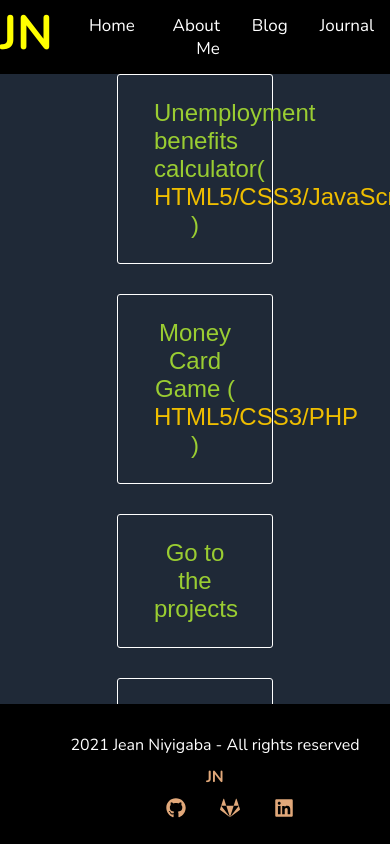
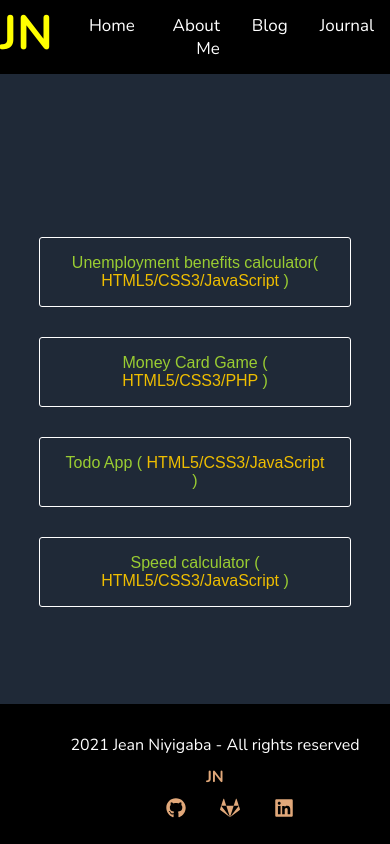
Before and after one commit to Jean198/jean-portfolio-nextjs, a Next.js app: page /jamk in a window 390 px wide. Built offline with nearby package versions, Linux system fonts and the light colour scheme.

Commit message:
added content for the jamk projects

```diff
--- a/components/Footer.js
+++ b/components/Footer.js
@@ -17,12 +17,7 @@ export default function Footer() {
             <a href="" className="footer-icons"><FaGitlab className="text-2xl" /> </a>
             <a href="" className="footer-icons"> <FaLinkedin className="text-2xl" /></a>
             </p>
-
-
         </div>
-
-
-
     </div>
   )
 }
--- a/components/NavBar.js
+++ b/components/NavBar.js
@@ -29,7 +29,7 @@ export default function NavBar() {
                             </Link>
 
                             <Link href="/blog" className="links">
-                                <a className="navbar-links links" target="blank">Blog</a>
+                                <a className="navbar-links links">Blog</a>
                             </Link>
 
                             <Link href="https://jeans-journal.herokuapp.com/" className="links">
@@ -37,27 +37,7 @@ export default function NavBar() {
                             </Link>
 
                         </div>
-
-
-
-
-
-
-
-
-
                 </div>
-
-
-
-
-
-
-
-
-
-
-
 
     )
 }
--- a/components/ProjectsSection.js
+++ b/components/ProjectsSection.js
@@ -107,10 +107,6 @@ export default function Projects() {
           </p>
         </div>
 
-
-
-
-
     </div>
   )
 }
--- a/components/WelcomeSection.js
+++ b/components/WelcomeSection.js
@@ -22,11 +22,7 @@ export default function WelcomeSection() {
                 if you are interrested in working together.
             </p>
 
-
-
-
         </div>
-
 
     </div>
 
--- a/pages/jamk.js
+++ b/pages/jamk.js
@@ -11,17 +11,12 @@ export default function blog() {
                 <a href="https://student.labranet.jamk.fi/~AB5120/jado-niyigaba-1986-web-palvelinohjelmointi/harjoitus3/harjoitus3_3/game_page.php" className="jamk-link">
                   <button className="jamk-project">Money Card Game ( <span className="frameworks"> HTML5/CSS3/PHP </span>)</button>
                 </a>
-                <a className="jamk-link">
-                  <button className="jamk-project">Go to the projects</button>
+                <a href="https://jean198.github.io/To-Do-list/" className="jamk-link">
+                  <button className="jamk-project">Todo App ( <span className="frameworks"> HTML5/CSS3/JavaScript </span>)</button>
                 </a>
-                <a className="jamk-link">
-                  <button className="jamk-project">Go to the projects</button>
+                <a href="https://jean198.github.io/Speed-calculator/" className="jamk-link">
+                  <button className="jamk-project">Speed calculator ( <span className="frameworks"> HTML5/CSS3/JavaScript </span>)</button>
                 </a>
-
-
-
-
-
 
         </div>
 
--- a/styles/global.css
+++ b/styles/global.css
@@ -497,3 +497,14 @@ body{
   background-color: #538236;
   color: white;
 }
+
+@media screen and (max-width: 1100px){
+    .jamk-project{
+        width: 100%;
+        font-size: 1em;
+    }
+    .jamk-link{
+        width: 100%;
+    }
+
+}
```
Also changed, not shown: pages/about.js (+0 -7 lines).
